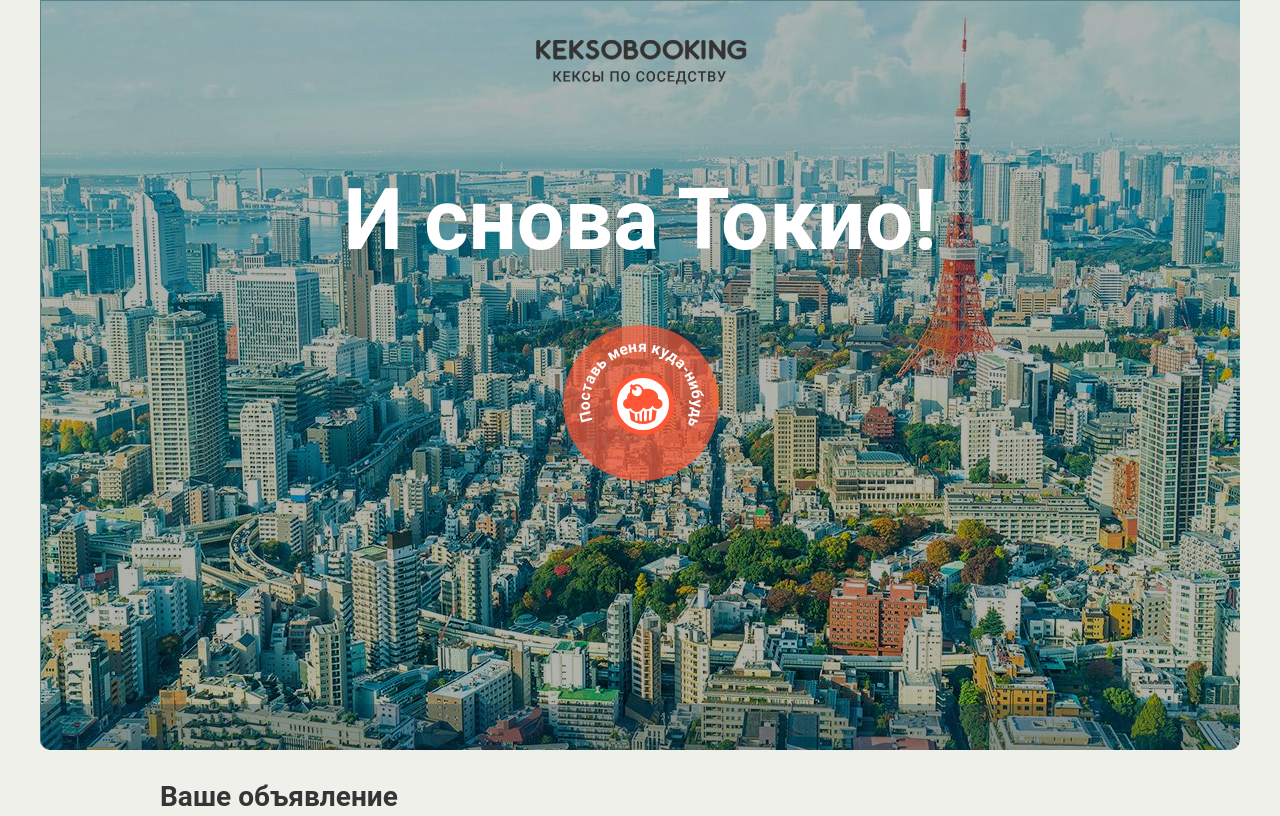
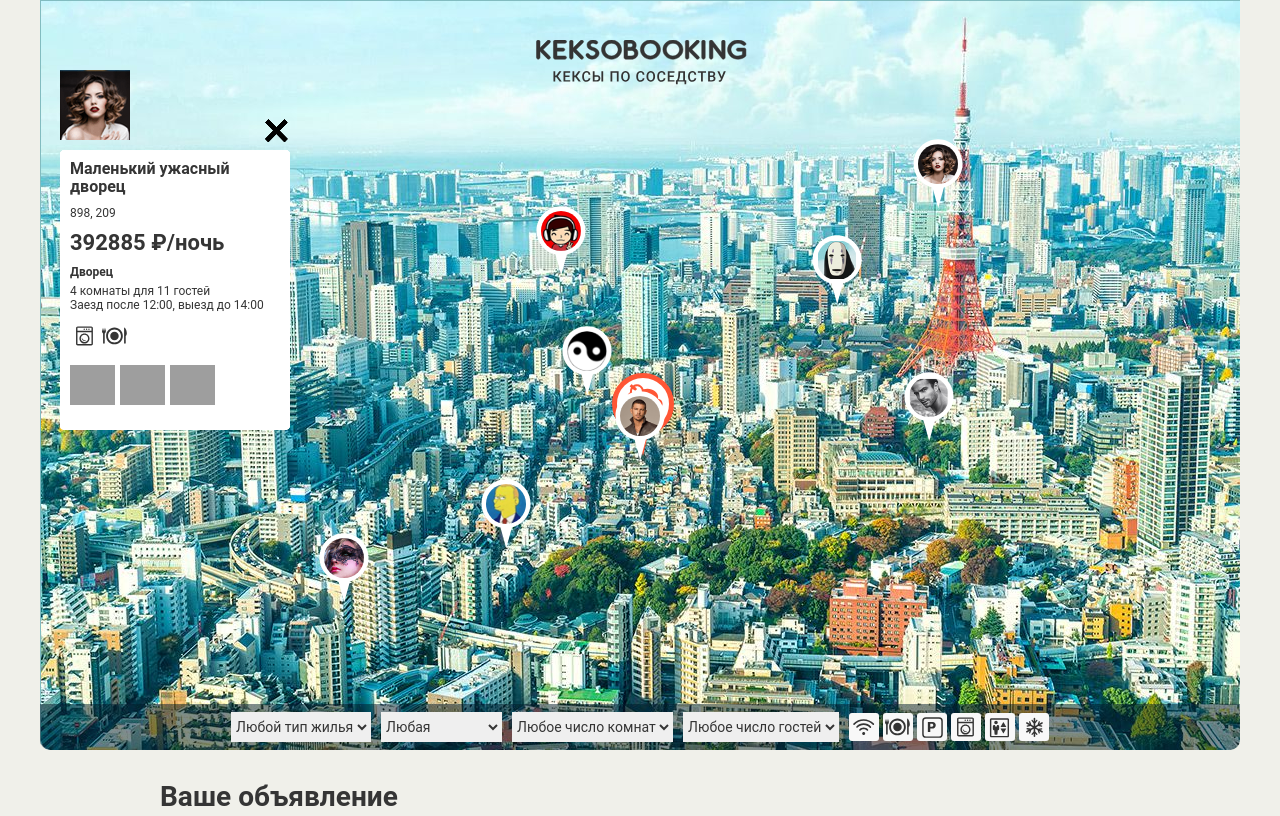
Before and after one commit to embyth-training-projects/keksobooking, a website: page index.html in a window 1280 px wide. Shown: the top 816 px of the page. Drawn offline with Linux system fonts and the light colour scheme; grey boxes are pictures that could not be loaded; files whose address does not match are found by name.

Commit message:
Adding ad generating functions also rendering pins and cards on page

```diff
--- a/index.html
+++ b/index.html
@@ -1,5 +1,6 @@
 <!DOCTYPE html>
 <html lang="ru">
+
 <head>
   <meta charset="utf-8">
   <link rel="stylesheet" href="css/normalize.css">
@@ -7,6 +8,7 @@
   <link rel="shortcut icon" href="favicon.ico" type="image/x-icon">
   <title>Кексобукинг</title>
 </head>
+
 <body>
 
   <main>
@@ -30,7 +32,9 @@
               <path d="M35,35m-23,0a23,23 0 1,1 46,0a23,23 0 1,1 -46,0" id="tophalf" />
             </defs>
             <ellipse cx="35" cy="35" rx="35" ry="35" fill="rgba(255, 86, 53, 0.7)" />
-            <text><textPath xlink:href="#tophalf" startOffset="0">Поставь меня куда-нибудь</textPath></text>
+            <text>
+              <textPath xlink:href="#tophalf" startOffset="0">Поставь меня куда-нибудь</textPath>
+            </text>
           </svg>
         </button>
       </div>
@@ -66,17 +70,22 @@
           <fieldset id="housing-features" class="map__features">
             <input type="checkbox" name="features" value="wifi" id="filter-wifi" class="map__checkbox visually-hidden">
             <label class="map__feature map__feature--wifi" for="filter-wifi">Wi-Fi</label>
-            <input type="checkbox" name="features" value="dishwasher" id="filter-dishwasher" class="map__checkbox visually-hidden">
+            <input type="checkbox" name="features" value="dishwasher" id="filter-dishwasher"
+              class="map__checkbox visually-hidden">
             <label class="map__feature map__feature--dishwasher" for="filter-dishwasher">Посудомоечная машина</label>
-            <input type="checkbox" name="features" value="parking" id="filter-parking" class="map__checkbox visually-hidden">
+            <input type="checkbox" name="features" value="parking" id="filter-parking"
+              class="map__checkbox visually-hidden">
             <label class="map__feature map__feature--parking" for="filter-parking">Парковка</label>
-            <input type="checkbox" name="features" value="washer" id="filter-washer" class="map__checkbox visually-hidden">
+            <input type="checkbox" name="features" value="washer" id="filter-washer"
+              class="map__checkbox visually-hidden">
             <label class="map__feature map__feature--washer" for="filter-washer">Стиральная машина</label>
-            <input type="checkbox" name="features" value="elevator" id="filter-elevator" class="map__checkbox visually-hidden">
+            <input type="checkbox" name="features" value="elevator" id="filter-elevator"
+              class="map__checkbox visually-hidden">
             <label class="map__feature map__feature--elevator" for="filter-elevator">Лифт</label>
-            <input type="checkbox" name="features" value="conditioner" id="filter-conditioner" class="map__checkbox visually-hidden">
+            <input type="checkbox" name="features" value="conditioner" id="filter-conditioner"
+              class="map__checkbox visually-hidden">
             <label class="map__feature map__feature--conditioner" for="filter-conditioner">Кондиционер</label>
-           </fieldset>
+          </fieldset>
         </form>
       </div>
     </section>
@@ -95,7 +104,9 @@
               <input type="file" id="avatar" name="avatar" class="ad-form-header__input visually-hidden">
               <label class="ad-form-header__drop-zone" for="avatar">Загрузить<br>фото...</label>
             </div>
-            <p class="ad-form-header__info">Заполните все обязательные поля, назначьте цену, загрузите фотографии. Придумайте интересное описание. Оно сделает объявление более живым и привлекательным. Получившееся объявление должно давать гостям полное представление о вашем жилье.</p>
+            <p class="ad-form-header__info">Заполните все обязательные поля, назначьте цену, загрузите фотографии.
+              Придумайте интересное описание. Оно сделает объявление более живым и привлекательным. Получившееся
+              объявление должно давать гостям полное представление о вашем жилье.</p>
           </div>
         </fieldset>
         <fieldset class="ad-form__element ad-form__element--wide">
@@ -152,22 +163,29 @@
         </fieldset>
         <fieldset class="ad-form__element ad-form__element--wide features">
           <legend>Удобства: Wi-Fi, кухня, парковка, стиралка, лифт, кондиционер</legend>
-          <input type="checkbox" name="features" value="wifi" id="feature-wifi" class="feature__checkbox visually-hidden">
+          <input type="checkbox" name="features" value="wifi" id="feature-wifi"
+            class="feature__checkbox visually-hidden">
           <label class="feature feature--wifi" for="feature-wifi">Wi-Fi</label>
-          <input type="checkbox" name="features" value="dishwasher" id="feature-dishwasher" class="feature__checkbox visually-hidden">
+          <input type="checkbox" name="features" value="dishwasher" id="feature-dishwasher"
+            class="feature__checkbox visually-hidden">
           <label class="feature feature--dishwasher" for="feature-dishwasher">Посудомоечная машина</label>
-          <input type="checkbox" name="features" value="parking" id="feature-parking" class="feature__checkbox visually-hidden">
+          <input type="checkbox" name="features" value="parking" id="feature-parking"
+            class="feature__checkbox visually-hidden">
           <label class="feature feature--parking" for="feature-parking">Парковка</label>
-          <input type="checkbox" name="features" value="washer" id="feature-washer" class="feature__checkbox visually-hidden">
+          <input type="checkbox" name="features" value="washer" id="feature-washer"
+            class="feature__checkbox visually-hidden">
           <label class="feature feature--washer" for="feature-washer">Стиральная машина</label>
-          <input type="checkbox" name="features" value="elevator" id="feature-elevator" class="feature__checkbox visually-hidden">
+          <input type="checkbox" name="features" value="elevator" id="feature-elevator"
+            class="feature__checkbox visually-hidden">
           <label class="feature feature--elevator" for="feature-elevator">Лифт</label>
-          <input type="checkbox" name="features" value="conditioner" id="feature-conditioner" class="feature__checkbox visually-hidden">
+          <input type="checkbox" name="features" value="conditioner" id="feature-conditioner"
+            class="feature__checkbox visually-hidden">
           <label class="feature feature--conditioner" for="feature-conditioner">Кондиционер</label>
         </fieldset>
         <fieldset class="ad-form__element ad-form__element--wide">
           <label class="ad-form__label" for="description">Описание (не обязательно)</label>
-          <textarea id="description" name="description" placeholder="Здесь расскажите о том, какое ваше жилье замечательное и вообще"></textarea>
+          <textarea id="description" name="description"
+            placeholder="Здесь расскажите о том, какое ваше жилье замечательное и вообще"></textarea>
         </fieldset>
         <fieldset class="ad-form__element ad-form__element--wide">
           <label class="ad-form__label">Фотография жилья</label>
@@ -192,12 +210,15 @@
       <a class="copyright__link copyright__link--image" href="https://htmlacademy.ru/intensive/javascript">
         <img src="img/htmla-logo.svg" width="130" height="45" alt="HTML Academy" class="copyright__logo">
       </a>
-      <p>Сделано в <a class="copyright__link copyright__link--text" href="https://htmlacademy.ru/intensive/javascript">HTMLAcademy</a> &copy; 2018</p>
+      <p>Сделано в <a class="copyright__link copyright__link--text"
+          href="https://htmlacademy.ru/intensive/javascript">HTMLAcademy</a> &copy; 2018</p>
     </div>
     <ul class="footer__contacts contacts">
       <li><a href="https://twitter.com/htmlacademy_ru" class="contacts__link contacts__link--twitter">Twitter</a></li>
-      <li><a href="https://www.instagram.com/htmlacademy/" class="contacts__link contacts__link--instagram">Instagtam</a></li>
-      <li><a href="https://www.facebook.com/htmlacademy" class="contacts__link contacts__link--facebook">Facebook</a></li>
+      <li><a href="https://www.instagram.com/htmlacademy/"
+          class="contacts__link contacts__link--instagram">Instagtam</a></li>
+      <li><a href="https://www.facebook.com/htmlacademy" class="contacts__link contacts__link--facebook">Facebook</a>
+      </li>
       <li><a href="https://vk.com/htmlacademy" class="contacts__link contacts__link--vk">VK</a></li>
     </ul>
   </footer>
@@ -221,7 +242,8 @@
         <li class="popup__feature popup__feature--elevator"></li>
         <li class="popup__feature popup__feature--conditioner"></li>
       </ul>
-      <p class="popup__description">Великолепная квартира-студия в центре Токио. Подходит как туристам, так и бизнесменам. Квартира полностью укомплектована и недавно отремонтирована.</p>
+      <p class="popup__description">Великолепная квартира-студия в центре Токио. Подходит как туристам, так и
+        бизнесменам. Квартира полностью укомплектована и недавно отремонтирована.</p>
       <div class="popup__photos">
         <img src="" class="popup__photo" width="45" height="40" alt="Фотография жилья">
       </div>
@@ -230,7 +252,8 @@
 
   <!-- Метка объявления -->
   <template id="pin">
-    <button type="button" class="map__pin" style="left: 200px; top: 400px;"><img src="img/avatars/user07.png" width="40" height="40" draggable="false" alt="Метка объявления"></button>
+    <button type="button" class="map__pin" style="left: 200px; top: 400px;"><img src="img/avatars/user07.png" width="40"
+        height="40" draggable="false" alt="Метка объявления"></button>
   </template>
 
   <!-- Сообщение об успешном создании объявления -->
@@ -248,5 +271,8 @@
     </div>
   </template>
 
+  <script src="js/map.js"></script>
+
 </body>
+
 </html>
--- /dev/null
+++ b/js/map.js
@@ -0,0 +1,275 @@
+'use strict';
+
+// Количесво объявлений
+var TOTAL_ADS = 8;
+
+// Информация для объявлений
+var OffersData = {
+  TITLES: [
+    'Большая уютная квартира',
+    'Маленькая неуютная квартира',
+    'Огромный прекрасный дворец',
+    'Маленький ужасный дворец',
+    'Красивый гостевой домик',
+    'Некрасивый негостеприимный домик',
+    'Уютное бунгало далеко от моря',
+    'Неуютное бунгало по колено в воде'
+  ],
+  APARTMENT_TYPE: ['palace', 'flat', 'house', 'bunglo'],
+  CHECKINS: ['12:00', '13:00', '14:00'],
+  CHECKOUTS: ['12:00', '13:00', '14:00'],
+  FEATURES: ['wifi', 'dishwasher', 'parking', 'washer', 'elevator', 'conditioner'],
+  PHOTOS: [
+    'http://o0.github.io/assets/images/tokyo/hotel1.jpg',
+    'http://o0.github.io/assets/images/tokyo/hotel2.jpg',
+    'http://o0.github.io/assets/images/tokyo/hotel3.jpg'
+  ],
+  AVATAR_DEST: {
+    FOLDER: 'img/avatars/',
+    NAME: 'user',
+    EXT: '.png'
+  },
+  PRICE: {
+    MIN: 1000,
+    MAX: 1000000
+  },
+  ROOMS: {
+    MIN: 1,
+    MAX: 5
+  },
+  GUESTS: {
+    MIN: 1,
+    MAX: 15
+  },
+  LOCATION: {
+    X: {
+      MIN: 300,
+      MAX: 900
+    },
+    Y: {
+      MIN: 130,
+      MAX: 630
+    }
+  }
+};
+
+// Размеры маркера
+var PIN_SIZE = {
+  WIDTH: 50,
+  HEIGHT: 70
+};
+
+// Получить случайное число
+function getRandomIndex(number) {
+  return Math.floor(Math.random() * number);
+}
+
+// Получить случайное число в диапозоне
+function getRandomNumber(min, max) {
+  return Math.floor(Math.random() * (max - min)) + min;
+}
+
+// Получить случайное значение
+function getRandomValue(array) {
+  return array[getRandomIndex(array.length)];
+}
+
+// Перемешать массив
+function shuffleArray(array) {
+  for (var i = array.length - 1; i > 0; i--) {
+    var j = Math.floor(Math.random() * (i + 1));
+    var temp = array[i];
+    array[i] = array[j];
+    array[j] = temp;
+  }
+  return array;
+}
+
+// Обрезать массив с рандомного места
+function sliceRandomArray(array) {
+  var sliced = array.slice();
+  return sliced.slice(Math.floor(Math.random() * array.length));
+}
+
+// Получить путь к аватарке
+function getAvatarUrl(amount) {
+  var avatarUrl = [];
+  var avatarItem;
+
+  for (var j = 1; j < amount + 1; j++) {
+    if (j < 10) {
+      avatarItem = OffersData.AVATAR_DEST.FOLDER + OffersData.AVATAR_DEST.NAME + 0 + j + OffersData.AVATAR_DEST.EXT;
+    } else {
+      avatarItem = OffersData.AVATAR_DEST.FOLDER + OffersData.AVATAR_DEST.NAME + j + OffersData.AVATAR_DEST.EXT;
+    }
+
+    avatarUrl.push(avatarItem);
+  }
+
+  return avatarUrl;
+}
+
+// Создать массив объявлений
+function createAdsArray(adAmount) {
+  var ads = [];
+  var avatarUrls = shuffleArray(getAvatarUrl(adAmount));
+
+  for (var i = 0; i < adAmount; i++) {
+    var locationX = getRandomNumber(OffersData.LOCATION.X.MIN, OffersData.LOCATION.X.MAX);
+    var locationY = getRandomNumber(OffersData.LOCATION.Y.MIN, OffersData.LOCATION.Y.MAX);
+
+    ads.push({
+      author: {
+        avatar: avatarUrls[i]
+      },
+      offer: {
+        title: shuffleArray(OffersData.TITLES)[i],
+        address: locationX + ', ' + locationY,
+        price: getRandomNumber(OffersData.PRICE.MIN, OffersData.PRICE.MAX),
+        type: getRandomValue(OffersData.APARTMENT_TYPE),
+        rooms: getRandomNumber(OffersData.ROOMS.MIN, OffersData.ROOMS.MAX),
+        guests: getRandomNumber(OffersData.GUESTS.MIN, OffersData.GUESTS.MAX),
+        checkin: getRandomValue(OffersData.CHECKINS),
+        checkout: getRandomValue(OffersData.CHECKOUTS),
+        features: sliceRandomArray(shuffleArray(OffersData.FEATURES)),
+        description: '',
+        photos: shuffleArray(OffersData.PHOTOS),
+        location: {
+          x: locationX,
+          y: locationY
+        }
+      }
+    });
+  }
+
+  return ads;
+}
+
+// Получить строку цены
+function getOfferPrice(price) {
+  return price + ' &#x20BD;<span>/ночь</span>';
+}
+
+// Получить строку типа жилья
+function getOfferType(type) {
+  var result;
+
+  switch (type) {
+    case 'flat':
+      result = 'Квартира';
+      break;
+    case 'bungalo':
+      result = 'Бунгало';
+      break;
+    case 'house':
+      result = 'Дом';
+      break;
+    case 'palace':
+      result = 'Дворец';
+      break;
+  }
+
+  return result;
+}
+
+// Получить строку вместительности жилья
+function getOfferCapacity(rooms, guests) {
+  var guestsText = (guests === 1) ? 'гостя' : 'гостей';
+  return rooms + ' комнаты для ' + guests + ' ' + guestsText;
+}
+
+// Получить строку времени прибытия и отбытия с жилья
+function getOfferTime(checkin, checkout) {
+  return 'Заезд после ' + checkin + ', выезд до ' + checkout;
+}
+
+// Получить фрагмент особенностей жилья
+function getOfferFeatures(array) {
+  var fragment = document.createDocumentFragment();
+
+  array.forEach(function (item) {
+    var featureElement = document.createElement('span');
+
+    featureElement.classList.add('popup__feature');
+    featureElement.classList.add('popup__feature--' + item);
+
+    fragment.appendChild(featureElement);
+  });
+
+  return fragment;
+}
+
+// Получить фото жилья
+function getOfferPhotos(photos) {
+  var fragment = document.createDocumentFragment();
+
+  photos.forEach(function (photo) {
+    var photoElement = document.createElement('img');
+
+    photoElement.src = photo;
+    photoElement.classList.add('popup__photo');
+    photoElement.style.width = '45px';
+    photoElement.style.height = '40px';
+    photoElement.alt = 'Фотография жилья';
+
+    fragment.appendChild(photoElement);
+  });
+
+  return fragment;
+}
+
+// Отрисовать маркер
+function renderMapPin(adData) {
+  var fragment = document.createDocumentFragment();
+
+  adData.forEach(function (item) {
+    var pinElement = document.querySelector('#pin').content.cloneNode(true);
+
+    pinElement.querySelector('.map__pin').style.left = item.offer.location.x - PIN_SIZE.WIDTH / 2 + 'px';
+    pinElement.querySelector('.map__pin').style.top = item.offer.location.y - PIN_SIZE.HEIGHT + 'px';
+    pinElement.querySelector('img').src = item.author.avatar;
+    pinElement.querySelector('img').alt = item.offer.title;
+
+    fragment.appendChild(pinElement);
+  });
+
+  return fragment;
+}
+
+// Отрисовать карточки с информацией
+function renderCards(adData) {
+  var fragment = document.createDocumentFragment();
+
+  adData.forEach(function (item) {
+    var cardElement = document.querySelector('#card').content.cloneNode(true);
+
+    cardElement.querySelector('.popup__title').textContent = item.offer.title;
+    cardElement.querySelector('.popup__text--address').textContent = item.offer.address;
+    cardElement.querySelector('.popup__text--price').innerHTML = getOfferPrice(item.offer.price);
+    cardElement.querySelector('.popup__type').textContent = getOfferType(item.offer.type);
+    cardElement.querySelector('.popup__text--capacity').textContent = getOfferCapacity(item.offer.rooms, item.offer.guests);
+    cardElement.querySelector('.popup__text--time').textContent = getOfferTime(item.offer.checkin, item.offer.checkout);
+    cardElement.querySelector('.popup__features').innerHTML = '';
+    cardElement.querySelector('.popup__features').appendChild(getOfferFeatures(item.offer.features));
+    cardElement.querySelector('.popup__description').textContent = item.offer.description;
+    cardElement.querySelector('.popup__photos').innerHTML = '';
+    cardElement.querySelector('.popup__photos').appendChild(getOfferPhotos(item.offer.photos));
+    cardElement.querySelector('.popup__avatar').src = item.author.avatar;
+
+    fragment.appendChild(cardElement);
+  });
+
+  return fragment;
+}
+
+// Отрисовать элементы на карте
+function insertElements(data) {
+  document.querySelector('.map').classList.remove('map--faded');
+  var mapPinsContainer = document.querySelector('.map__pins');
+
+  mapPinsContainer.appendChild(renderMapPin(data));
+  mapPinsContainer.after(renderCards(data));
+}
+
+// Отрисовываем элементы на страницы
+insertElements(createAdsArray(TOTAL_ADS));
```
Also changed, not shown: js/main.js (deleted).
